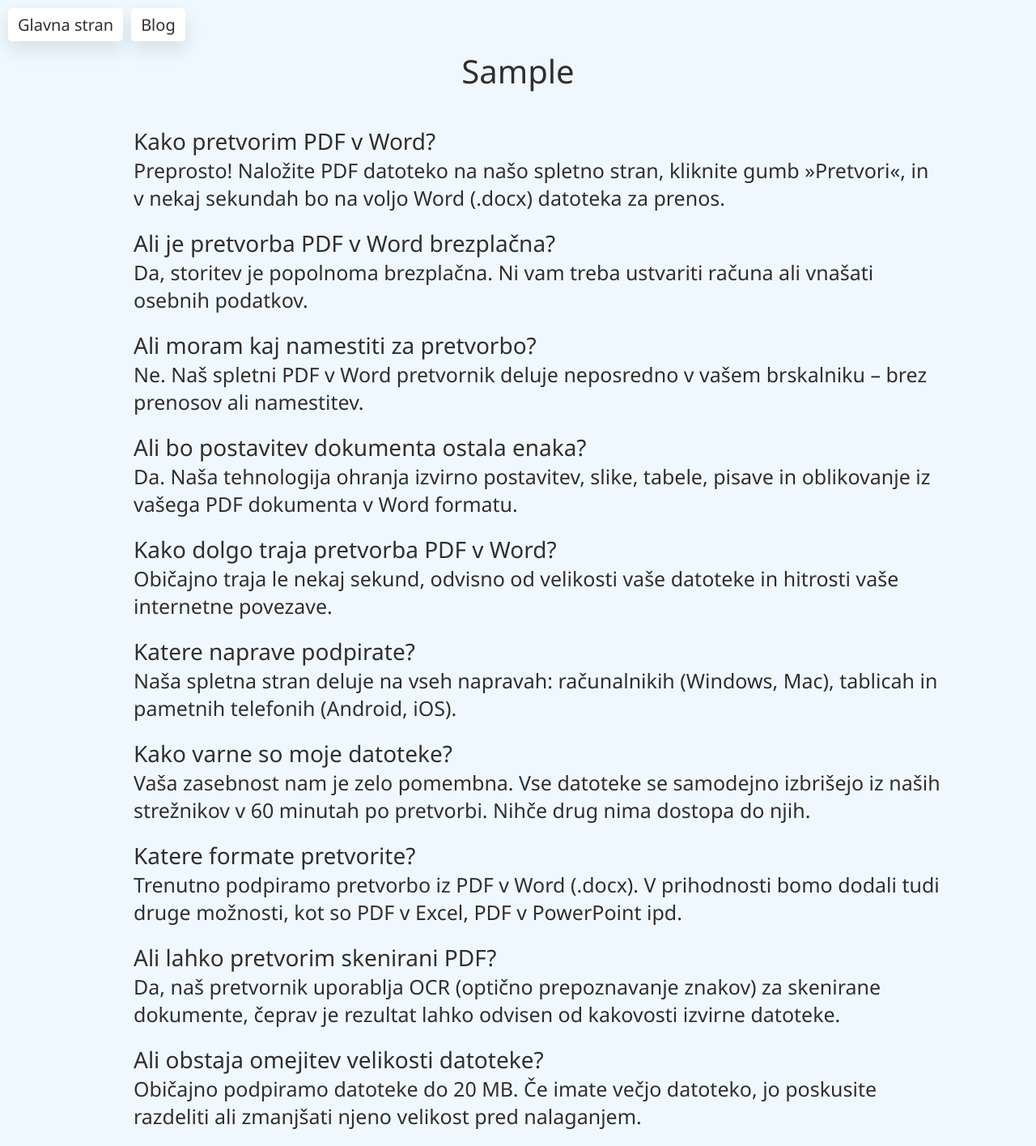
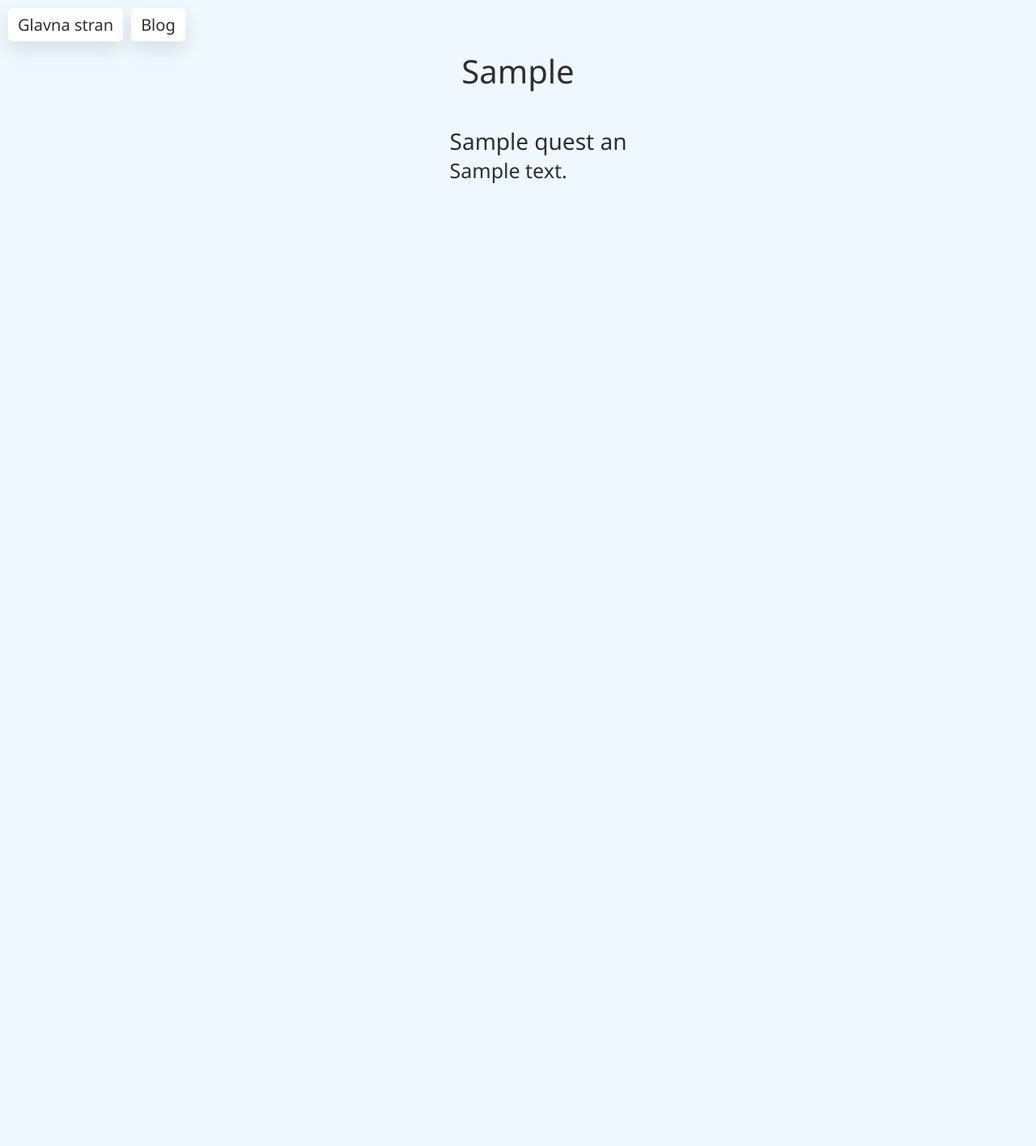
Before and after one commit to madjetmax/pdf_converter_django, a Django app: template main/templates/main/questions.html in a window 1280 px wide. Shown: the whole page at 81% size. After the commit the page ends 226 px from the top, so only its background shows below. Run offline with Django 3.2, Linux system fonts and the light colour scheme; the template is opened without the code that fills it: most values are stand-ins (such as "Sample title", 1, 10 or a date in 2020).

Commit message:
update questions page

```diff
--- a/main/templates/main/questions.html
+++ b/main/templates/main/questions.html
@@ -57,95 +57,16 @@
                 {{page_data.h1}}
             </h1>
             <!-- questions - answers -->
-            <div class="point quest-answer">
-                <div class="question">
-                    Kako pretvorim PDF v Word?
+            {% for quest_ans in questions_answers %}
+                <div class="point quest-answer">
+                    <div class="question">
+                        {{quest_ans.question}}
+                    </div>
+                    <div class="answer">
+                        {{quest_ans.answer}}
+                    </div>
                 </div>
-                <div class="answer">
-                    Preprosto! Naložite PDF datoteko na našo spletno stran, kliknite gumb »Pretvori«, in v nekaj sekundah bo na voljo Word (.docx) datoteka za prenos.
-                </div>
-            </div>
-
-            <div class="point quest-answer">
-                <div class="question">
-                    Ali je pretvorba PDF v Word brezplačna?
-                </div>
-                <div class="answer">
-                    Da, storitev je popolnoma brezplačna. Ni vam treba ustvariti računa ali vnašati osebnih podatkov.
-                </div>
-            </div>
-
-            <div class="point quest-answer">
-                <div class="question">
-                    Ali moram kaj namestiti za pretvorbo?
-                </div>
-                <div class="answer">
-                    Ne. Naš spletni PDF v Word pretvornik deluje neposredno v vašem brskalniku – brez prenosov ali namestitev.
-                </div>
-            </div>
-
-            <div class="point quest-answer">
-                <div class="question">
-                    Ali bo postavitev dokumenta ostala enaka?
-                </div>
-                <div class="answer">
-                    Da. Naša tehnologija ohranja izvirno postavitev, slike, tabele, pisave in oblikovanje iz vašega PDF dokumenta v Word formatu.
-                </div>
-            </div>
-
-            <div class="point quest-answer">
-                <div class="question">
-                    Kako dolgo traja pretvorba PDF v Word?
-                </div>
-                <div class="answer">
-                    Običajno traja le nekaj sekund, odvisno od velikosti vaše datoteke in hitrosti vaše internetne povezave.
-                </div>
-            </div>
-
-            <div class="point quest-answer">
-                <div class="question">
-                    Katere naprave podpirate?
-                </div>
-                <div class="answer">
-                    Naša spletna stran deluje na vseh napravah: računalnikih (Windows, Mac), tablicah in pametnih telefonih (Android, iOS).
-                </div>
-            </div>
-
-            <div class="point quest-answer">
-                <div class="question">
-                    Kako varne so moje datoteke?
-                </div>
-                <div class="answer">
-                    Vaša zasebnost nam je zelo pomembna. Vse datoteke se samodejno izbrišejo iz naših strežnikov v 60 minutah po pretvorbi. Nihče drug nima dostopa do njih.
-                </div>
-            </div>
-
-            <div class="point quest-answer">
-                <div class="question">
-                    Katere formate pretvorite?
-                </div>
-                <div class="answer">
-                    Trenutno podpiramo pretvorbo iz PDF v Word (.docx). V prihodnosti bomo dodali tudi druge možnosti, kot so PDF v Excel, PDF v PowerPoint ipd.
-                </div>
-            </div>
-
-            <div class="point quest-answer">
-                <div class="question">
-                    Ali lahko pretvorim skenirani PDF?
-                </div>
-                <div class="answer">
-                    Da, naš pretvornik uporablja OCR (optično prepoznavanje znakov) za skenirane dokumente, čeprav je rezultat lahko odvisen od kakovosti izvirne datoteke.
-                </div>
-            </div>
-
-            <div class="point quest-answer">
-                <div class="question">
-                    Ali obstaja omejitev velikosti datoteke?
-                </div>
-                <div class="answer">
-                    Običajno podpiramo datoteke do 20 MB. Če imate večjo datoteko, jo poskusite razdeliti ali zmanjšati njeno velikost pred nalaganjem.
-                </div>
-            </div>
+            {% endfor %}
         </div>
     </div>
 </body>
```
Also changed, not shown: main/admin.py (+11 -2 lines), main/models.py (+12 -4 lines), main/views.py (+14 -2 lines).
